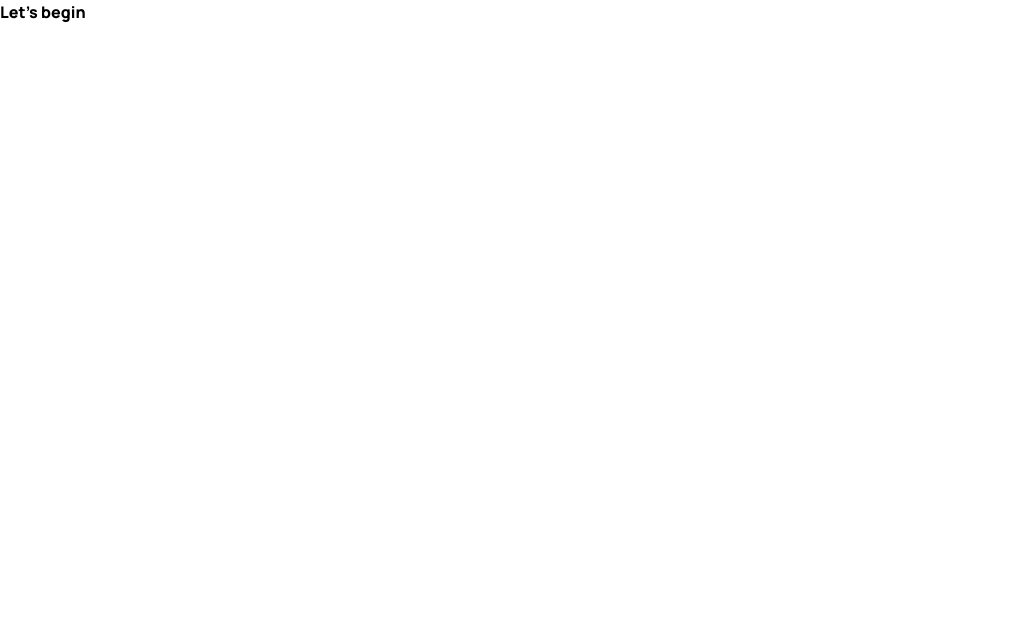
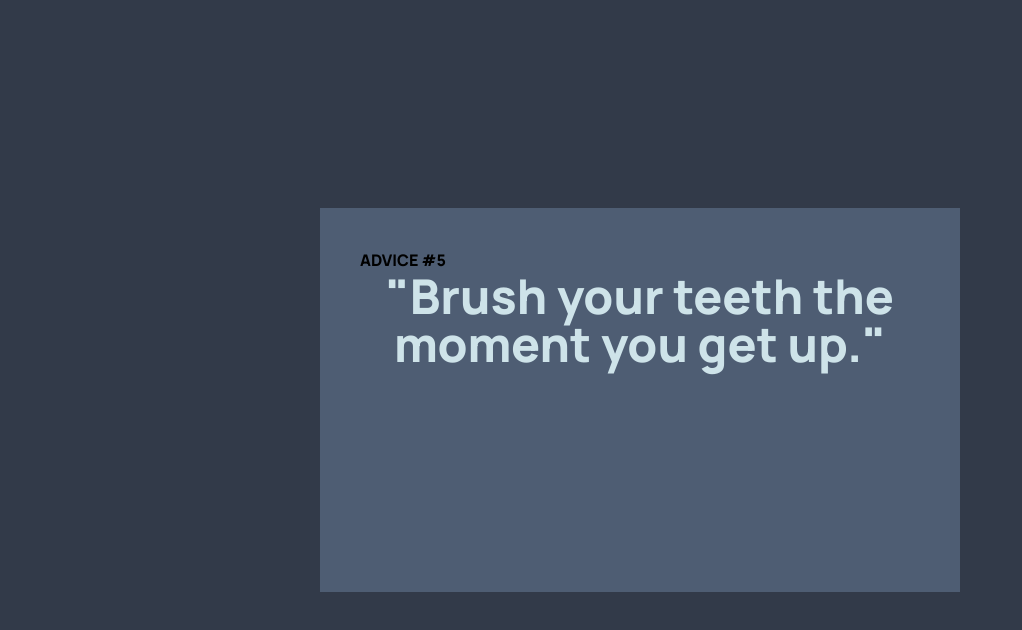
Before and after one commit to gkartsivadze/advice-generator, a React (Vite) app: page / in a window 1280 px wide. Shown: the top 630 px of the page, without its empty margins (0-1022 px from the left). Built offline with nearby package versions, Linux system fonts and the light colour scheme.

Commit message:
Added data fetching

```diff
--- a/index.html
+++ b/index.html
@@ -1,7 +1,7 @@
 <!doctype html>
 <html lang="en">
 
-<head>
+<head class="font-default">
   <meta charset="UTF-8" />
   <link rel="icon" type="image/png" href="/favicon-32x32.png" />
   <link rel="preconnect" href="https://fonts.googleapis.com">
@@ -12,7 +12,10 @@
 </head>
 
 <body>
-  <div id="root" class="font-default"></div>
+  <div
+    id="root"
+    class="font-default"
+    ></div>
   <script type="module" src="/src/main.jsx"></script>
 </body>
 
--- a/src/App.jsx
+++ b/src/App.jsx
@@ -1,11 +1,28 @@
+import { useEffect, useState } from "react"
+
 function App() {
+  const [adviceData, setAdviceData] = useState({
+    id: 5,
+    advice: "Brush your teeth the moment you get up."
+  });
+
+  // useEffect(() => {
+  //   fetch("https://api.adviceslip.com/advice")
+  //     .then(data => data.json())
+  //     .then(data => setAdviceData(data.slip))
+  // }, [])
 
   return (
-    <>
-    <h3>
-      Let's begin
-    </h3>
-    </>
+    <main
+      className=" min-h-screen bg-dark-grayish-blue grid place-items-center"
+    >
+      <div className=" w-1/2 h-96 p-10 bg-grayish-blue">
+        <h3>ADVICE {"#" + adviceData.id}</h3>
+        <h1 className="text-5xl text-center text-light-cyan">
+          "{adviceData.advice}"
+        </h1>
+      </div>
+    </main>
   )
 }
 
--- a/tailwind.config.js
+++ b/tailwind.config.js
@@ -6,8 +6,18 @@ export default {
   ],
   theme: {
     extend: {
+      fontSize: {
+        'default': '28px'
+      },
       fontFamily: {
         'default': 'Manrope'
+      },
+      colors: {
+        'light-cyan': 'hsl(193, 38%, 86%)',
+        'neon-green': 'hsl(150, 100%, 66%)',
+        'grayish-blue': 'hsl(217, 19%, 38%)',
+        'dark-grayish-blue': 'hsl(217, 19%, 24%)',
+        'dark-blue': 'hsl(218, 23%, 16%)'
       }
     },
   },
```
